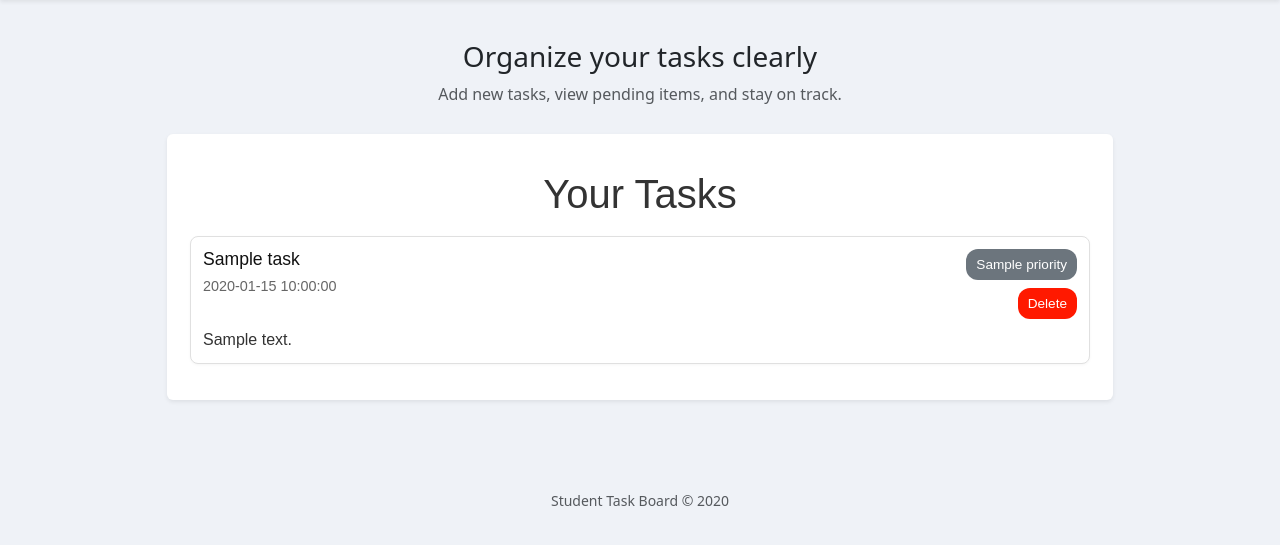
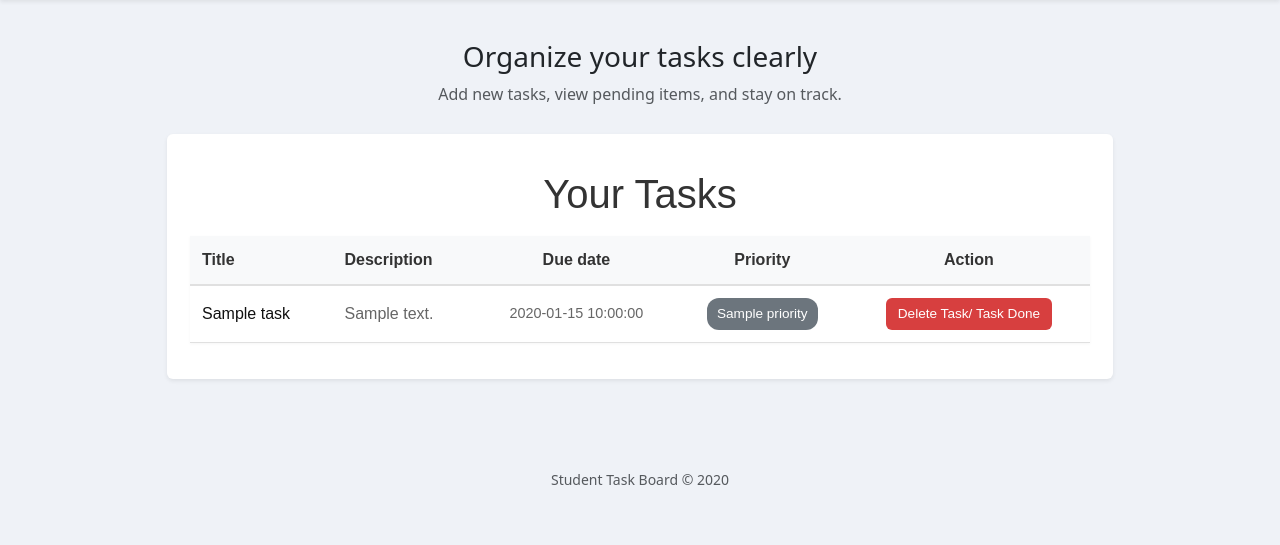
Before and after one commit to nandan-xd/Student-Task-Board, a Flask app: template templates/your_tasks.html in a window 1280 px wide. Shown: the part 56-601 px from the top of the page. Run offline with Flask 3, Linux system fonts and the light colour scheme; the template is opened without the code that fills it: most values are stand-ins (such as "Sample title", 1, 10 or a date in 2020).

Commit message:
Fixing the delete issue

```diff
--- a/app.py
+++ b/app.py
@@ -3,11 +3,12 @@ from datetime import datetime, timedelta
 app = Flask(__name__)
 app.secret_key = 'your_secret_key'
 app.permanent_session_lifetime = timedelta(weeks = 999)
-task = []
+i=1
 @app.route('/', methods=['POST', 'GET'])
 @app.route('/add-task', methods=['POST', 'GET'])
 def add_tasks():
     priority = ""
+    global i
     for i in range(1):
         if request.method == 'POST':
             title = request.form['ts']
@@ -17,7 +18,7 @@ def add_tasks():
             current_date = datetime.now()
             if due_date < current_date:
                 priority = "Date Missed"
-            elif due_date == current_date:
+            elif due_date.date() == current_date.date():
                 priority = "Very High"
             elif current_date + timedelta(days=3) >= due_date > current_date:
                 priority = "High"
@@ -25,25 +26,34 @@ def add_tasks():
                 priority = "Medium"
             else:
                 priority = "Low"
-            task.append({'title': title, 'date': date, 'description': description or "No description provided", 'priority': priority})
+
+            task = session.get('task', [])
+            task.append({'title': title, 'date': date, 'description': description or "No description provided", 'priority': priority, 'id': i})
             session['task'] = task
-            #print(task)
-            # return redirect(url_for('your_tasks'))
+            i += 1
+            return redirect(url_for('your_tasks'))
 
     return render_template("add_task.html")
 
-@app.route('/your-tasks')
+@app.route('/your-tasks', methods = ['GET', 'POST'])
 def your_tasks():
     tasks = session.get('task', [])
     return render_template("your_tasks.html", tasks=tasks)
 
-@app.route('/delete-task', methods=['POST'])
+@app.route('/delete-task', methods=['POST', 'GET'])
 def delete_task():
     tasks = session.get('task', [])
-    if tasks:
-        delete = tasks.pop()
-        session['task'] = tasks
-    return redirect(url_for('your_tasks', delete=delete))
+    task_id = request.args.get('task_id')
+
+    for index, task in enumerate(tasks):
+        if int(task_id) == task['id']:
+
+            tasks.pop(index+1)
+            break
+
+    session['task'] = tasks
+
+    return redirect(url_for('your_tasks'))
 
 if __name__ == "__main__":
     app.run(debug=True)
--- a/templates/your_tasks.html
+++ b/templates/your_tasks.html
@@ -6,15 +6,23 @@
         {% if tasks|length == 0 %}
             <p style="text-align:center;color:#666;">No tasks found.</p>
         {% endif %}
-        <div style="display:flex;flex-direction:column;gap:12px;">
-            {% for task in tasks %}
-                <div style="border:1px solid #e0e0e0;border-radius:8px;padding:12px;background:#fff;box-shadow:0 1px 3px rgba(0,0,0,0.04);">
-                    <div style="display:flex;justify-content:space-between;align-items:flex-start;gap:10px;">
-                        <div>
-                            <h2 style="margin:0 0 6px 0;font-size:1.1rem;color:#111;">{{ task.title }}</h2>
-                            <div style="color:#666;font-size:0.9rem;">{{ task.date }}</div>
-                        </div>
-                        <div style="text-align:right;min-width:100px;color:#333;line-height:1.4;">
+        <table style="width:100%;border-collapse:collapse;background:#fff;box-shadow:0 1px 3px rgba(0,0,0,0.04);">
+            <thead>
+                <tr style="background:#f8f9fa;border-bottom:2px solid #e0e0e0;">
+                    <th style="padding:12px;text-align:left;color:#333;font-weight:600;">Title</th>
+                    <th style="padding:12px;text-align:left;color:#333;font-weight:600;">Description</th>
+                    <th style="padding:12px;text-align:center;color:#333;font-weight:600;">Due date</th>
+                    <th style="padding:12px;text-align:center;color:#333;font-weight:600;">Priority</th>
+                    <th style="padding:12px;text-align:center;color:#333;font-weight:600;">Action</th>
+                </tr>
+            </thead>
+            <tbody>
+                {% for task in tasks %}
+                    <tr style="border-bottom:1px solid #e0e0e0;">
+                        <td style="padding:12px;color:#111;">{{ task.title }}</td>
+                        <td style="padding:12px;color:#666;max-width:300px;word-wrap:break-word;">{{ task.description if task.description else '-' }}</td>
+                        <td style="padding:12px;text-align:center;color:#666;font-size:0.9rem;">{{ task.date }}</td>
+                        <td style="padding:12px;text-align:center;">
                             {# Priority badge with colors per priority level #}
                             {% if task.priority|lower == 'high' %}
                                 <span style="display:inline-block;padding:6px 10px;border-radius:12px;font-size:0.85rem;color:#fff;background:#dc3545;">{{ task.priority }}</span>
@@ -25,19 +33,16 @@
                             {% else %}
                                 <span style="display:inline-block;padding:6px 10px;border-radius:12px;font-size:0.85rem;color:#fff;background:#6c757d;">{{ task.priority }}</span>
                             {% endif %}
-                            <div style="margin-top:8px;">
-                                <form method="post" action="{{ url_for('delete_task', task_id=task.id) }}" style="display:inline;">
-                                    <button type="submit" class="link" style="display:inline-block;padding:6px 10px;border-radius:12px;font-size:0.85rem;color:#fff;background:#ff1900;border:none;cursor:pointer;" href=" {{url_for('delete_task')}}">
-                                        Delete</button>
-                                </form>
-                            </div>
-                        </div>
-                    </div>
-                    {% if task.description %}
-                        <p style="margin:10px 0 0 0;color:#333;line-height:1.4;">{{ task.description }}</p>
-                    {% endif %}
-                </div>
-            {% endfor %}
-        </div>
+                        </td>
+                        <td style="padding:12px;text-align:center;">
+                            <form method="POST" action="{{ url_for('delete_task', task_id=task.id) }}" style="display:inline;">
+                                <button type="submit" class="link" style="display:inline-block;padding:6px 12px;border-radius:6px;font-size:0.85rem;color:#fff;background:#d73f3f;border:none;cursor:pointer;transition:background 0.2s ease;" onmouseover="this.style.background='#c12e2e';" onmouseout="this.style.background='#d73f3f';">
+                                    Delete Task/ Task Done</button>
+                            </form>
+                        </td>
+                    </tr>
+                {% endfor %}
+            </tbody>
+        </table>
     </div>
 {% endblock %}
```
